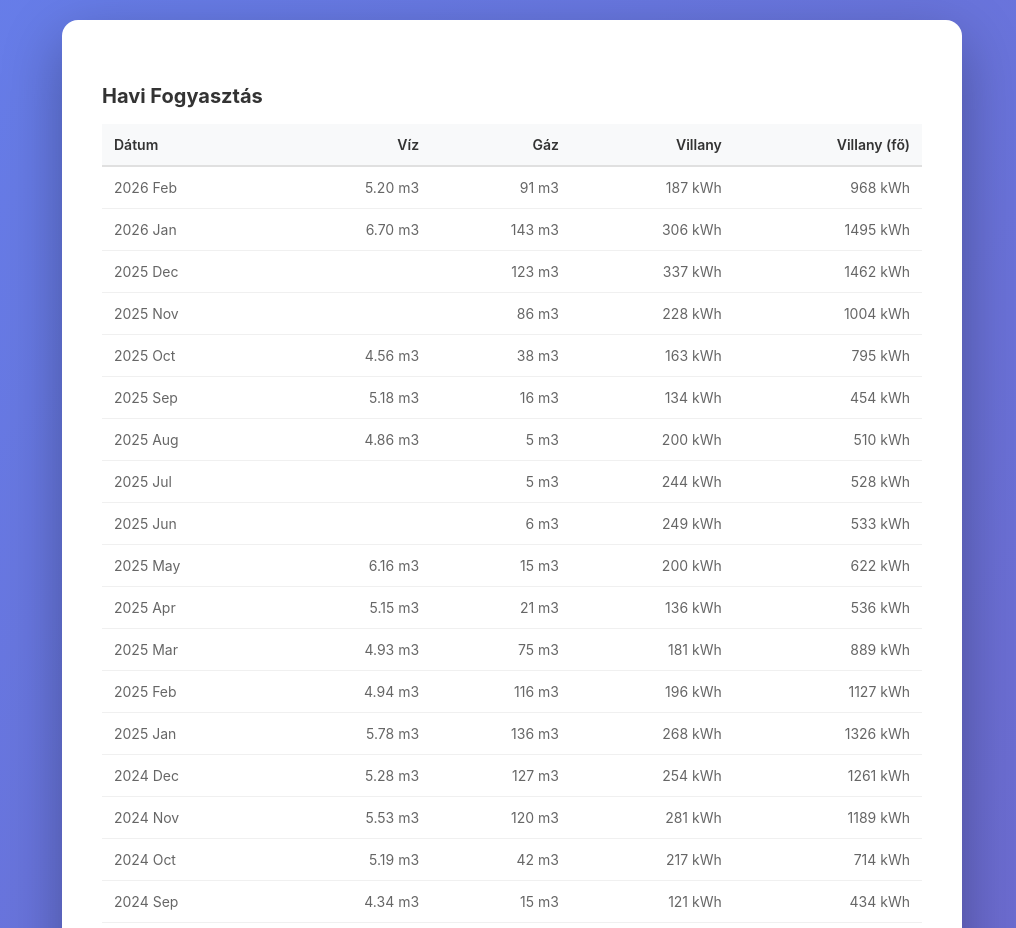
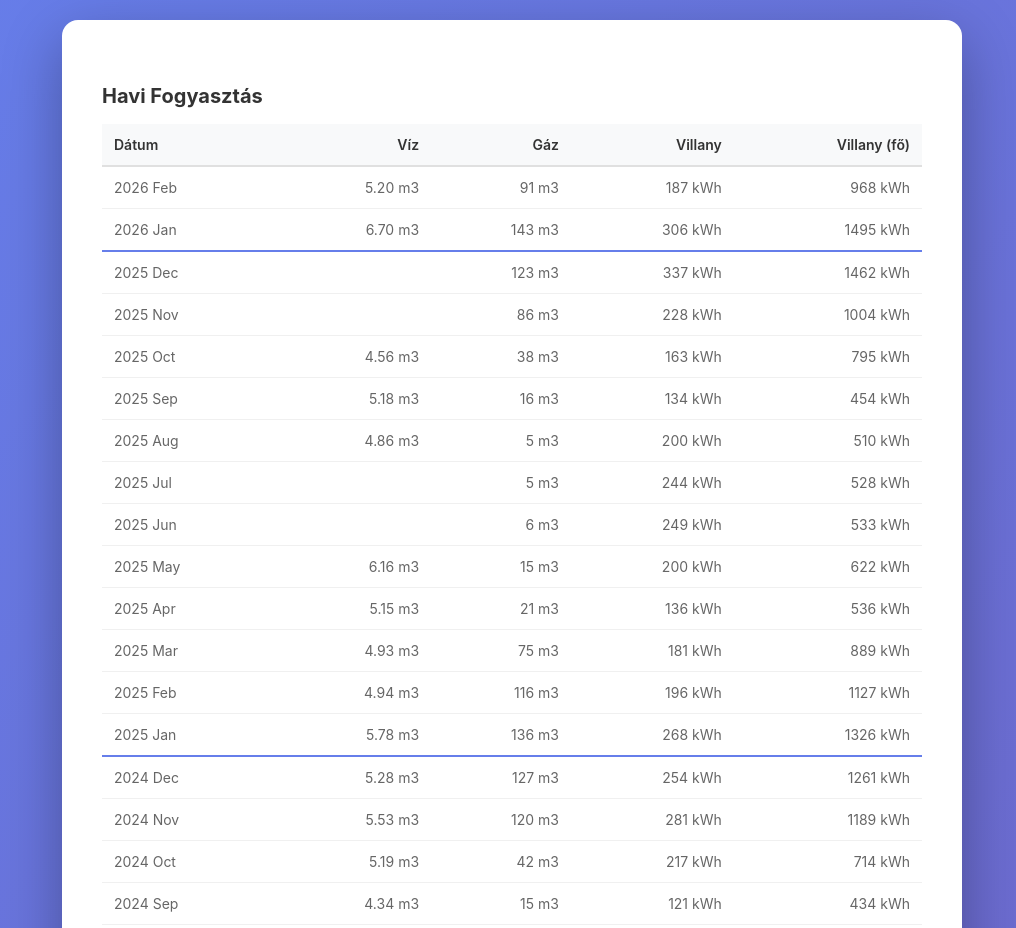
Before and after one commit to FaragoDavid/rezsi, a website built with Vite: page src/index.html in a window 1280 px wide. Shown: the top 928 px of the page, without its empty margins (128-1144 px from the left). Built offline with nearby package versions, Linux system fonts and the light colour scheme.

Commit message:
Add year dividers to table for better visibility

```diff
--- a/src/data-handler.js
+++ b/src/data-handler.js
@@ -48,10 +48,13 @@ function buildUtilityTable(utilities) {
   const sortedData = increments.reverse();
 
   return sortedData
-    .map((record) => {
+    .map((record, index) => {
       const date = new Date(record.year, record.month - 1);
+      const isYearDivider =
+        index > 0 && record.year !== sortedData[index - 1].year;
+      const rowClass = isYearDivider ? ' class="year-divider"' : "";
       return `
-        <tr>
+        <tr${rowClass}>
           <td>${format(date, DATE_FORMAT)}</td>
           <td>${isNaN(record.water) ? "" : `${record.water.toFixed(2)} ${UNITS.water}`}</td>
           <td>${isNaN(record.gas) ? "" : `${record.gas.toFixed(0)} ${UNITS.gas}`}</td>
--- a/src/styles.css
+++ b/src/styles.css
@@ -175,6 +175,10 @@ p {
   background: #fafafa;
 }
 
+#utility-table tbody tr.year-divider td {
+  border-top: 2px solid #667eea;
+}
+
 #utility-table th:nth-child(2),
 #utility-table th:nth-child(3),
 #utility-table th:nth-child(4),
```
